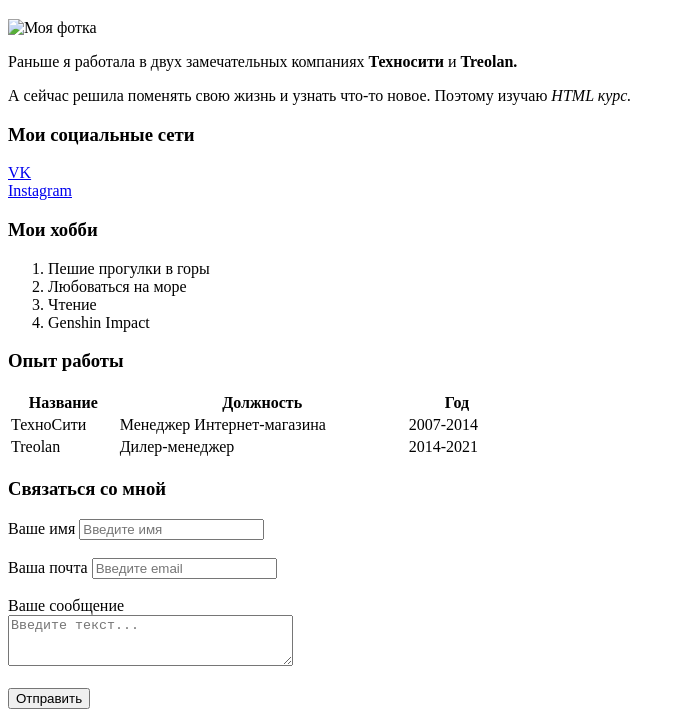
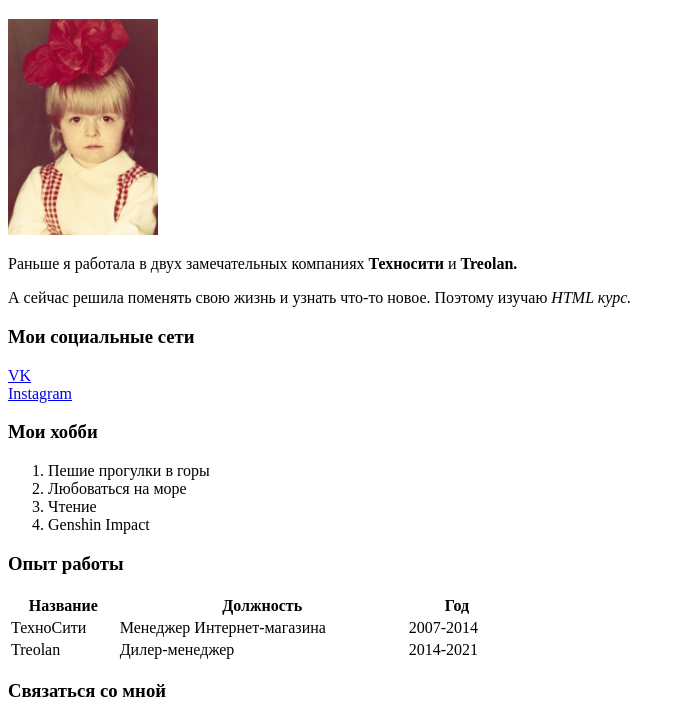
Before and after one commit to Drimmy7/For-me, a plain HTML site: page index.html in a window 1280 px wide. Shown: the part 61-779 px from the top of the page, without its empty margins (0-685 px from the left). Drawn offline with Linux system fonts and the light colour scheme.

Commit message:
Update index.html

```diff
--- a/index.html
+++ b/index.html
@@ -11,7 +11,7 @@
 <body>
   <h1>Мария Семенова</h1>
 
-  <img src="/Start/аватар.jpg" width="150" alt="Моя фотка">
+  <img src="аватар.jpg" width="150" alt="Моя фотка">
 
   <p>Раньше я работала в двух замечательных компаниях <strong>Техносити</strong>  и <strong>Treolan.</strong> <p> А сейчас решила поменять свою жизнь и узнать что-то новое. Поэтому изучаю <em>HTML курс.</em>   </p>
 
```
